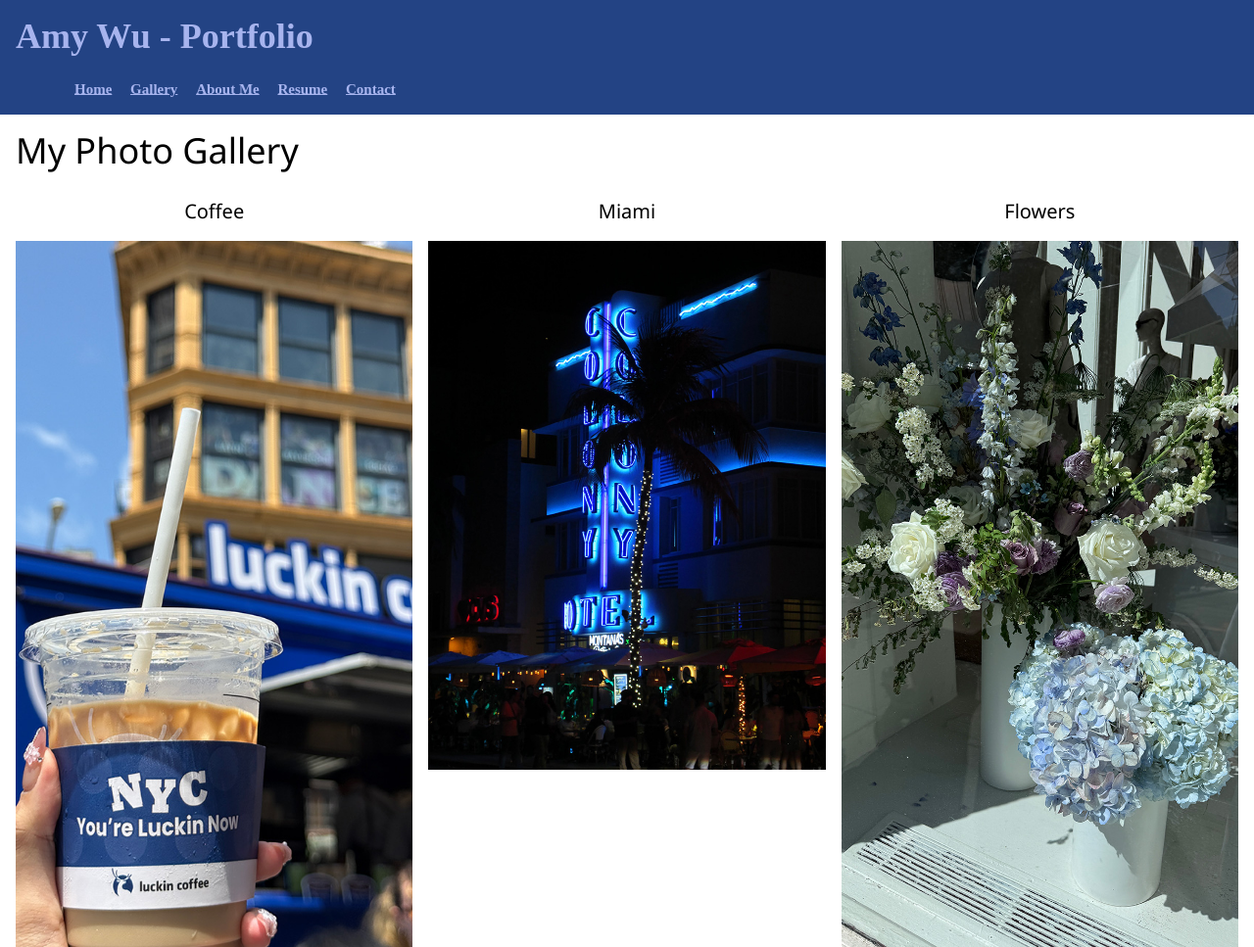
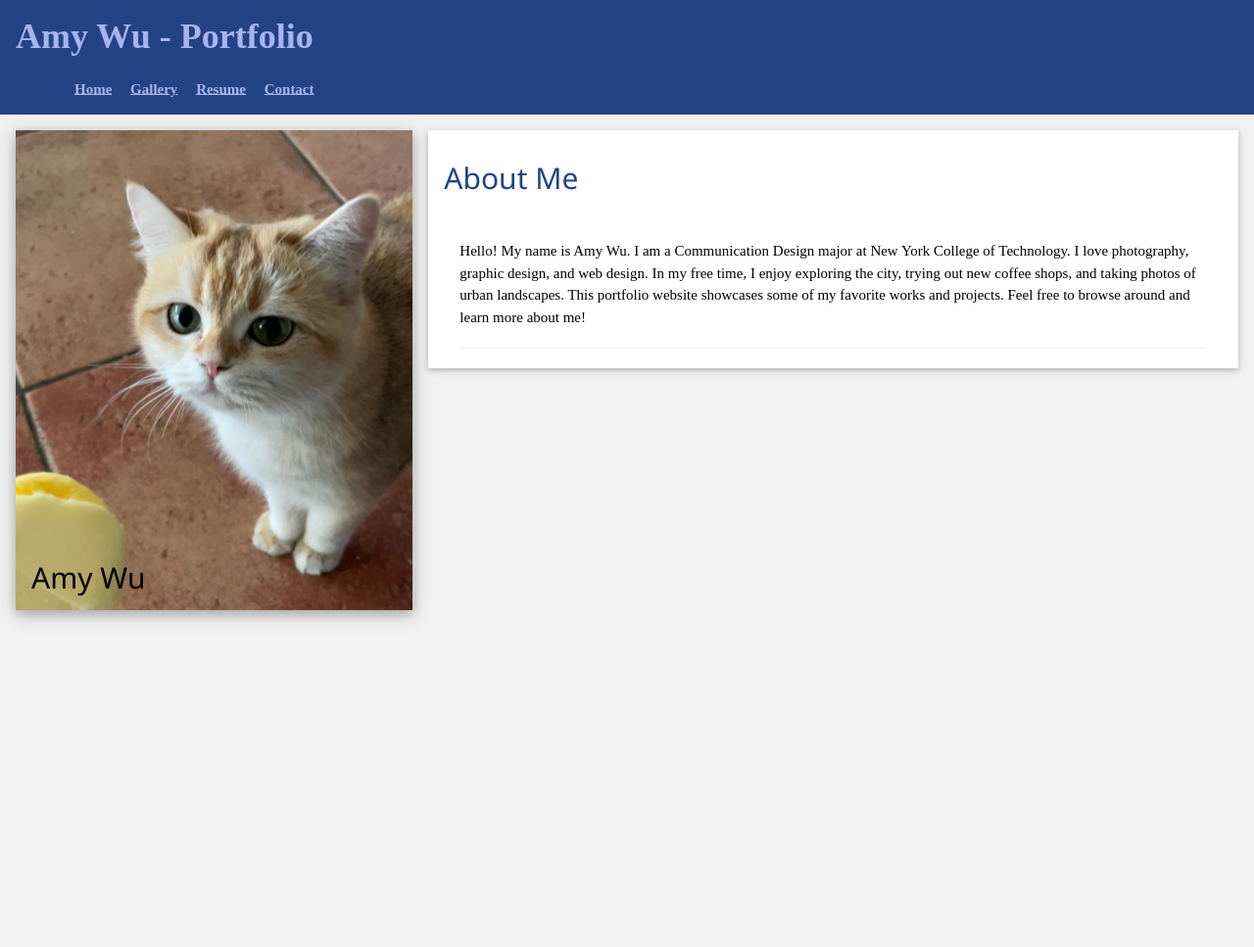
Before and after one commit to AmyyyW8/FinalPortfolio, a plain HTML site: page index.html in a window 1280 px wide. Shown: the top 967 px of the page at 98% size. After the commit the page ends 800 px from the top, so only its background shows below. Drawn offline with nearby package versions, Linux system fonts and the light colour scheme.

Commit message:
Refactor index.html structure and content

```diff
--- a/index.html
+++ b/index.html
@@ -1,56 +1,86 @@
 <!DOCTYPE html>
+
+<!-- THIS RESUME TEMPLATE USES W3.CSS. IT HAS A SIDEBAR ON THE LEFT.
+    IT ALSO USES FONT AWESOME ICONS.
+    I MODIFIED A TEMPLATE FROM CODEPEN TO CUSTOMIZE THIS TEMPLATE FOR OUR CLASS.
+    I'VE ALSO ADDED SOME HELPFUL INSTRUCTIONS FOR YOU.
+    READ EACH OF THE COMMENTS IN THE CODE FOR INSTRUCTIONS!
+Source: https://codepen.io/nathan-sr/pen/WNgPLvr -->
 <html lang="en">
     <head>
+        <!-- Remember to replace this title with the name of your website! -->
         <title>Amy's Website</title>
+
+        <!-- Keep this stuff. It makes the site responsive and makes w3.css work. -->
+        <meta charset="UTF-8">
         <meta name="viewport" content="width=device-width, initial-scale=1">
         <link rel="stylesheet" href="https://www.w3schools.com/w3css/4/w3.css">
+
+        <!-- Keep this too. This template uses Font Awesome icons, and this makes them work.  -->
+        <link rel="stylesheet" href="https://cdnjs.cloudflare.com/ajax/libs/font-awesome/4.7.0/css/font-awesome.min.css">
+
+        <!-- The example uses the Roboto google font. If you are using a different font, swap out this link
+        for the link to your fonts. -->
+        <link rel='stylesheet' href='https://fonts.googleapis.com/css?family=Roboto'>
         <link rel="stylesheet" href="css/my-styles.css">
+        <link rel="stylesheet" href="css/resume.css">
+
     </head>
-    <body>
-        <div>
-            <header class="w3-container topHeader">  <!--w3-container adds 16 pixels of padding
+
+
+    <body class="w3-light-grey">
+        <header class="w3-container topHeader">  <!--w3-container adds 16 pixels of padding
                 around each element; w3-green makes the background green -->
                 <h1>Amy Wu - Portfolio</h1>
                 <nav>
                     <ul>
                         <li><a href="index.html">Home</a></li>
                         <li><a href="gallery.html">Gallery</a></li>
-                        <li><a href="about.html">About Me</a></li>
                         <li><a href="resume.html">Resume</a></li>
                         <li><a href="contact.html">Contact</a></li>
                     </ul>
                 </nav>
             </header>
 
-            <div class="w3-container">
-                <h1>My Photo Gallery</h1>
+
+        <!-- Page Container -->
+        <div class="w3-content w3-margin-top" style="max-width:1400px;">
+
+        <!-- The Grid -->
+            <div class="w3-row-padding">
+
+                <!-- Left Column -->
+                <div class="w3-third">
+
+                    <div class="w3-card-4">
+                        <div class="w3-display-container">
+                            <img src="assets/AmyWu.jpg" style="width:100%" alt="Avatar">
+                            <div class="w3-display-bottomleft w3-container nameColor">
+                                <h2>Amy Wu</h2>
+                            </div>
+                        </div>
+                    </div>
+                    <br>
+
+                <!-- End Left Column -->
+                </div>
+
+                <!-- Right Column -->
+                <div class="w3-twothird">
+
+                <div class="w3-container w3-card w3-white w3-margin-bottom">
+                    <h2 class="headLine w3-padding-16">About Me</h2>
+                    <div class="w3-container">                    <p>
+                        Hello! My name is Amy Wu. I am a Communication Design major at New York College of Technology. I love photography, graphic design, and web design. In my free time, I enjoy exploring the city, trying out new coffee shops, and taking photos of urban landscapes. This portfolio website showcases some of my favorite works and projects. Feel free to browse around and learn more about me!
+                    </p>
+                    <hr>
+
+
+                <!-- End Right Column -->
+                </div>
+
+            <!-- End Grid -->
             </div>
 
-            <section class="w3-row-padding row-color-1">
-
-                <article class="w3-col s12 m4 l4">
-                    <h4>Coffee</h4>
-                    <p><img src="assets/Coffee72.jpg"></p>
-                </article>
-                <article class="w3-col s12 m4 l4">
-                    <h4>Miami</h4>
-                    <p><img src="assets/miami72.jpg"></p>
-                </article>
-                <article class="w3-col s12 m4 l4">
-                    <h4>Flowers</h4>
-                    <p><img src="assets/flowers72.jpg"></p>
-                </article>
-                    <article class="w3-col s12 m4 l4">
-                    <h4>Sunset</h4>
-                    <p><img src="assets/Sunset72.jpg"></p>
-                </article>
-            </section>
-
-            <footer>
-                <p>&copy; Copyright 2020</p>
-            </footer>
-        </div>
-        <script src="https://code.jquery.com/jquery-3.6.0.min.js"></script>
-        <script src="https://cdn.jsdelivr.net/npm/w3-css/w3.css"></script>
     </body>
 </html>
```
